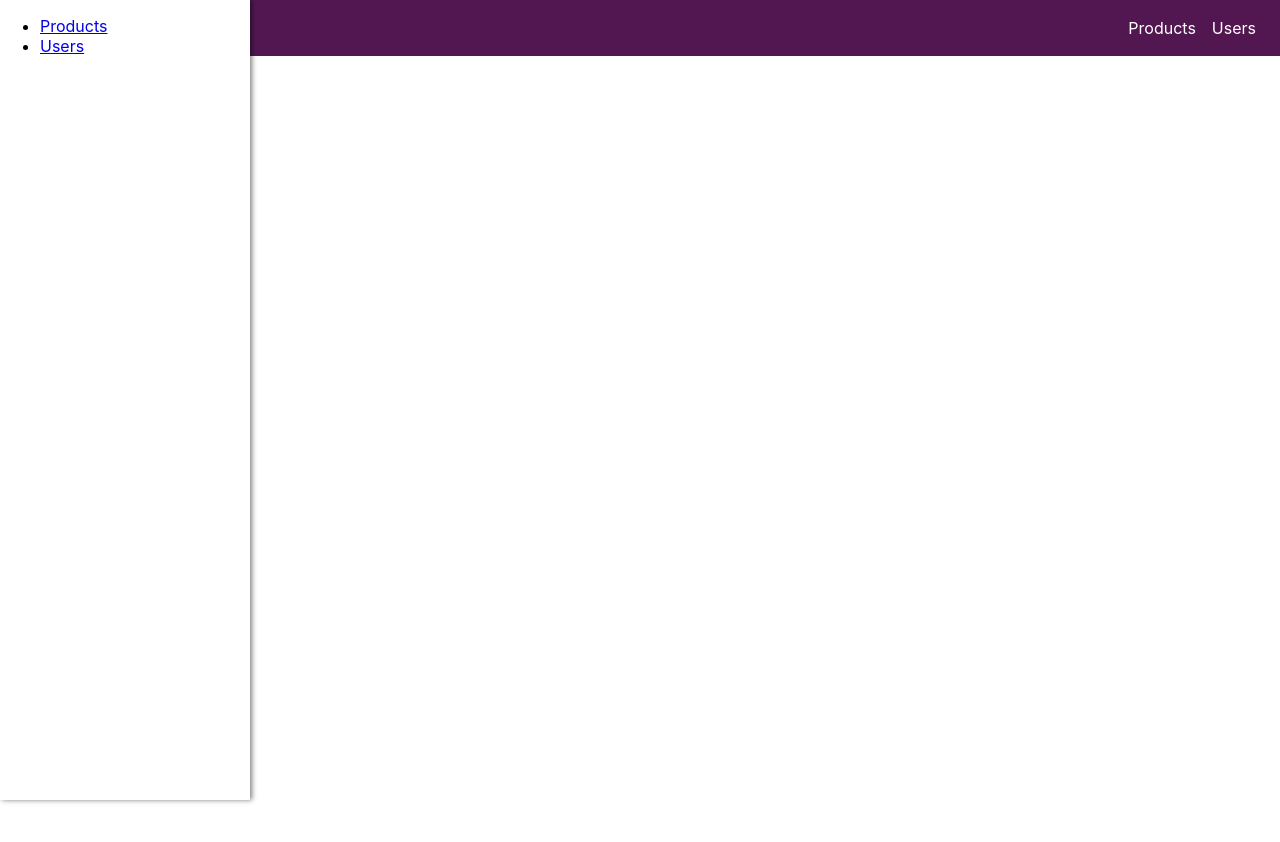
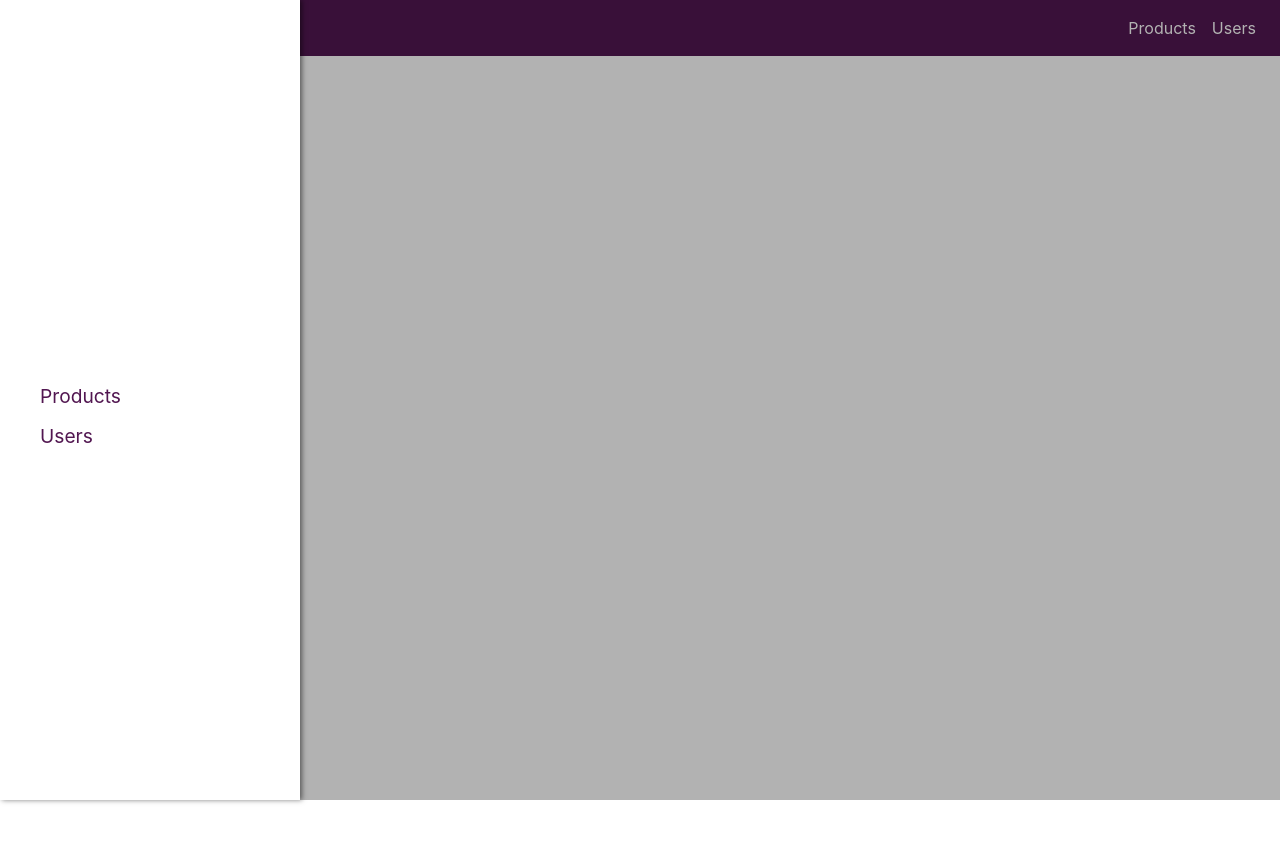
Before and after one commit to davjdo/react-responsive-navbar, a React (Create React App) app: page / in a window 1280 px wide. Shown: the top 842 px of the page. Built offline with nearby package versions, Linux system fonts and the light colour scheme.

Commit message:
add Backdrop component and finish SideDrawer.css component

```diff
--- a/src/App.js
+++ b/src/App.js
@@ -1,6 +1,7 @@
 import React, { Component } from 'react';
 import Toolbar from './components/Toolbar/Toolbar';
 import SideDrawer from './components/SideDrawer/SideDrawer';
+import Backdrop from './components/Backdrop/Backdrop';
 
 class App extends Component {
   render() {
@@ -8,6 +9,7 @@
       <div style={{ height: '100%' }}>
         <Toolbar />
         <SideDrawer />
+        <Backdrop />
         <main style={{ marginTop: '64px' }}>
           <p>This is the page content</p>
         </main>
--- /dev/null
+++ b/src/components/Backdrop/Backdrop.css
@@ -0,0 +1,9 @@
+.backdrop {
+    position: fixed;
+    width: 100%;
+    height: 100%;
+    top: 0;
+    left: 0;
+    background: rgba(0, 0, 0, 0.3);
+    z-index: 100;
+}
--- /dev/null
+++ b/src/components/Backdrop/Backdrop.js
@@ -0,0 +1,8 @@
+import React from 'react';
+import './Backdrop.css';
+
+const Backdrop = props => {
+  return <div className="backdrop" />;
+};
+
+export default Backdrop;
--- a/src/components/SideDrawer/SideDrawer.css
+++ b/src/components/SideDrawer/SideDrawer.css
@@ -5,5 +5,30 @@
     position: fixed;
     top: 0;
     left: 0;
-    width: 250px;
+    width: 70%;
+    max-width: 300px;
+    z-index: 200;
 }
+
+.side-drawer ul {
+    height: 100%;
+    list-style: none;
+    display: flex;
+    flex-direction: column;
+    justify-content: center;
+}
+
+.side-drawer li {
+    margin: 0.5rem 0;
+}
+
+.side-drawer a {
+    color: #521751;
+    text-decoration: none;
+    font-size: 1.2rem;
+}
+
+.side-drawer a:hover,
+.side-drawer a:active {
+    color: #fa923f;
+}
```
